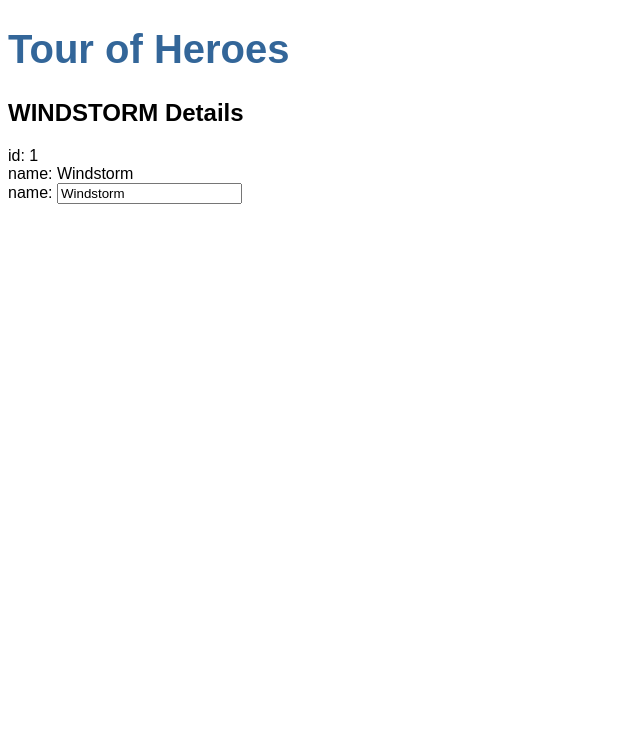
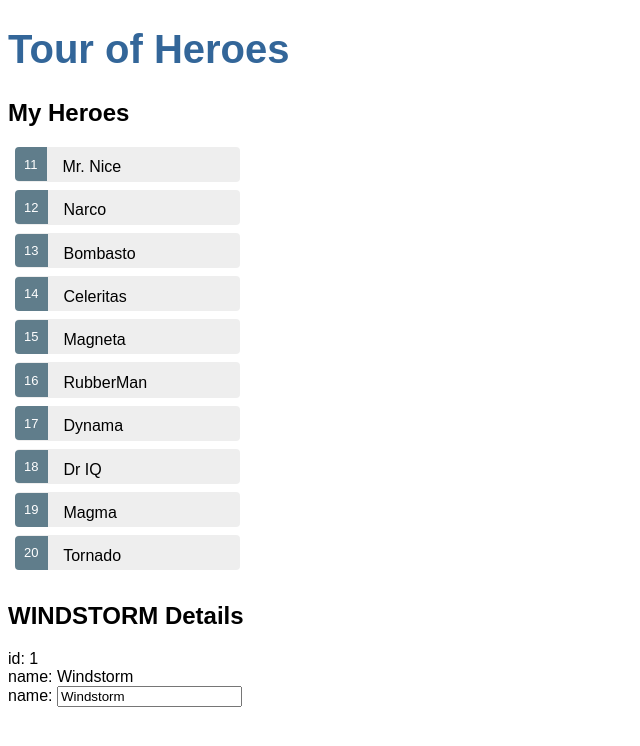
Before and after one commit to zohaibshahzadTO/Angular-Tour-of-Heroes, an Angular app: page / in a window 1280 px wide. Shown: the top 746 px of the page, without its empty margins (0-640 px from the left). Built offline with nearby package versions, Linux system fonts and the light colour scheme.

Commit message:
Hero Component Work
Added css private styles within the Hero Component, Exported more heroes to increase the roster, and implemented the *ngFor directive in the html.

```diff
--- a/src/app/heroes/heroes.component.css
+++ b/src/app/heroes/heroes.component.css
@@ -0,0 +1,48 @@
+/* HeroesComponent's private CSS styles */
+.selected {
+  background-color: #CFD8DC !important;
+  color: white;
+}
+.heroes {
+  margin: 0 0 2em 0;
+  list-style-type: none;
+  padding: 0;
+  width: 15em;
+}
+.heroes li {
+  cursor: pointer;
+  position: relative;
+  left: 0;
+  background-color: #EEE;
+  margin: .5em;
+  padding: .3em 0;
+  height: 1.6em;
+  border-radius: 4px;
+}
+.heroes li.selected:hover {
+  background-color: #BBD8DC !important;
+  color: white;
+}
+.heroes li:hover {
+  color: #607D8B;
+  background-color: #DDD;
+  left: .1em;
+}
+.heroes .text {
+  position: relative;
+  top: -3px;
+}
+.heroes .badge {
+  display: inline-block;
+  font-size: small;
+  color: white;
+  padding: 0.8em 0.7em 0 0.7em;
+  background-color: #607D8B;
+  line-height: 1em;
+  position: relative;
+  left: -1px;
+  top: -4px;
+  height: 1.8em;
+  margin-right: .8em;
+  border-radius: 4px 0 0 4px;
+}
--- a/src/app/heroes/heroes.component.html
+++ b/src/app/heroes/heroes.component.html
@@ -1,3 +1,16 @@
+<h2>My Heroes</h2>
+<ul class="heroes">
+
+  <!--*ngFor is Angulars repeater directive. It repeats the host element for each
+  element in a list -->
+  <li *ngFor="let hero of heroes">
+    <span class="badge">{{hero.id}}</span> {{hero.name}}
+  </li>
+</ul>
+
+
+
+
 <!--Updated the binding in the template to announce the hero's component-name
 and show both id and name in a details layout like this: -->
 
--- a/src/app/heroes/heroes.component.ts
+++ b/src/app/heroes/heroes.component.ts
@@ -1,5 +1,6 @@
 import { Component, OnInit } from '@angular/core';
 import { Hero } from '../hero';
+import { HEROES } from '../mock-heroes';
 
 @Component({
   selector: 'app-heroes',
@@ -7,6 +8,9 @@
   styleUrls: ['./heroes.component.css']
 })
 export class HeroesComponent implements OnInit {
+
+  heroes = HEROES;
+
   hero: Hero = {
     id: 1,
     name: 'Windstorm'
--- /dev/null
+++ b/src/app/mock-heroes.ts
@@ -0,0 +1,14 @@
+import { Hero } from './hero';
+
+export const HEROES: Hero[] = [
+  { id: 11, name: 'Mr. Nice' },
+  { id: 12, name: 'Narco' },
+  { id: 13, name: 'Bombasto' },
+  { id: 14, name: 'Celeritas' },
+  { id: 15, name: 'Magneta' },
+  { id: 16, name: 'RubberMan' },
+  { id: 17, name: 'Dynama' },
+  { id: 18, name: 'Dr IQ' },
+  { id: 19, name: 'Magma' },
+  { id: 20, name: 'Tornado' }
+];
```
